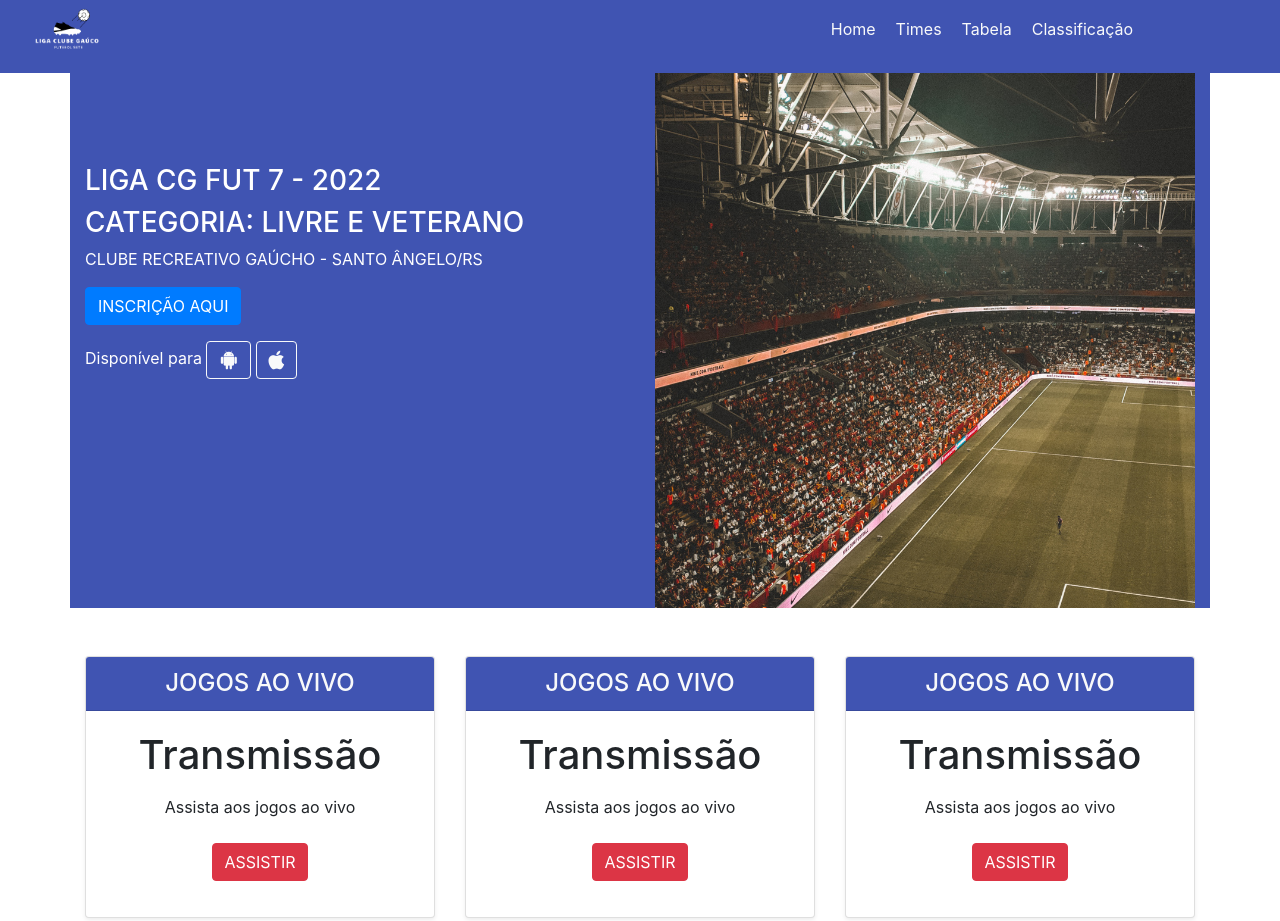
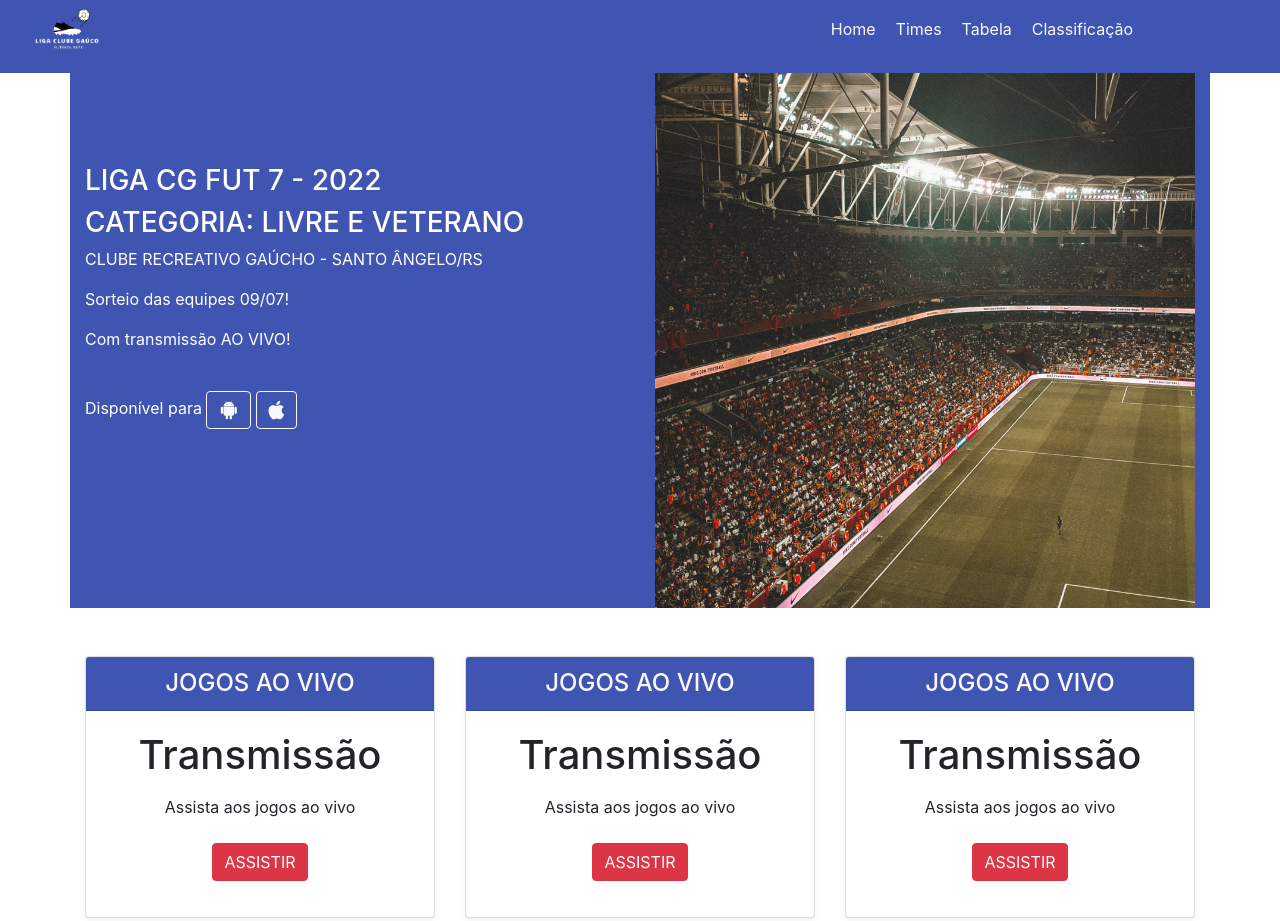
Before and after one commit to Jonathan-Galhardo/Copa-Futebol-7, a plain HTML site: page index.html in a window 1280 px wide. Shown: the top 921 px of the page. Drawn offline with nearby package versions, Linux system fonts and the light colour scheme.

Commit message:
atualizacao

```diff
--- a/index.html
+++ b/index.html
@@ -52,9 +52,11 @@
                             <h3>CATEGORIA: LIVRE E VETERANO</h3>
                             <p>CLUBE RECREATIVO GAÚCHO - SANTO ÂNGELO/RS</p>
 
-                                <p>
-                                    <a href="https://docs.google.com/forms/d/e/1FAIpQLScPMOQG-8zXxnygBM9nK5aCoDWeE6MbUH98dbthkqylyFQryw/viewform" class="btn btn-primary">INSCRIÇÃO AQUI</a>
-                                </p>
+                            <p>Sorteio das equipes 09/07!</p>
+                            <p>Com transmissão AO VIVO!</p>
+                            <br>
+
+
 
 
                                 <p>Disponível para
```
